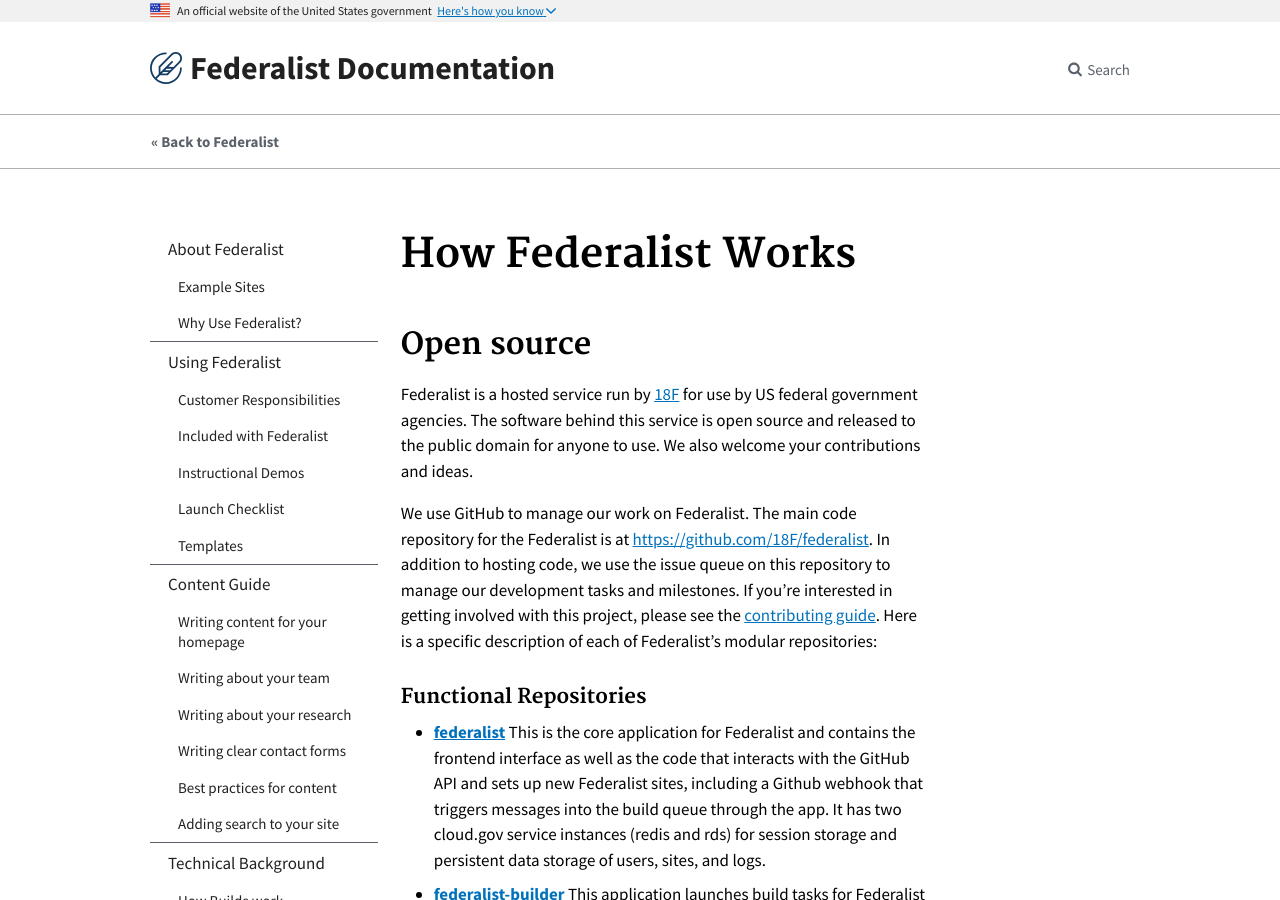
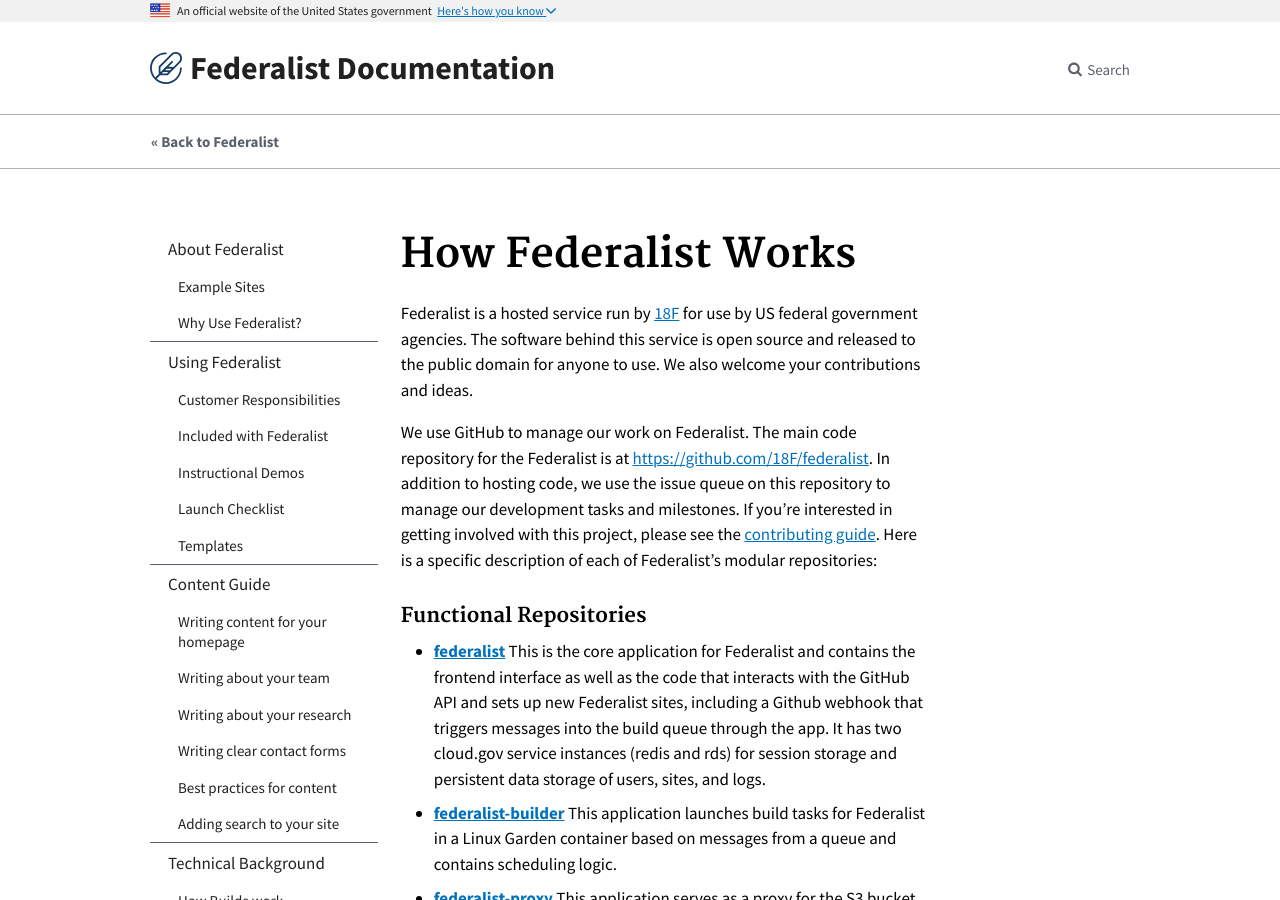
Before and after one commit to Macy-FK/federaliste, a Jekyll site: the page built from pages/how-federalist-works.md, in a window 1280 px wide and 900 px high. Built offline with Jekyll 4.4.1, drawn with Linux system fonts in a browser that asks for light colours; Markdown is read by kramdown in place of the engine named in the settings.

```diff
--- a/pages/how-federalist-works.md
+++ b/pages/how-federalist-works.md
@@ -1,9 +1,6 @@
 ---
 title: How Federalist Works
 ---
-
-## Open source
-
 Federalist is a hosted service run by [18F](https://18f.gsa.gov/) for use by US federal government agencies. The software behind this service is open source and released to the public domain for anyone to use. We also welcome your contributions and ideas.
 
 We use GitHub to manage our work on Federalist. The main code repository for the Federalist is at [https://github.com/18F/federalist](https://github.com/18F/federalist). In addition to hosting code, we use the issue queue on this repository to manage our development tasks and milestones. If you're interested in getting involved with this project, please see the [contributing guide](https://github.com/18F/federalist/blob/master/CONTRIBUTING.md). Here is a specific description of each of Federalist's modular repositories:
@@ -22,9 +19,6 @@ We use GitHub to manage our work on Federalist. The main code repository for the
 - **[federalist-landing-page-template](https://github.com/18F/federalist-landing-page-template)** A single page meant to host information about a new initiative or report.
 - **[federalist-modern-team-template](https://github.com/18F/federalist-modern-team-template)** A simple site to showcase the work of an organization with a few different page types.
 - **[federalist-uswds-template](https://github.com/18f/federalist-uswds-template/)** A Federalist template that uses the U.S. Web Design Standards Jekyll theme.
-
-
-
 
 ## Architecture
 
```
